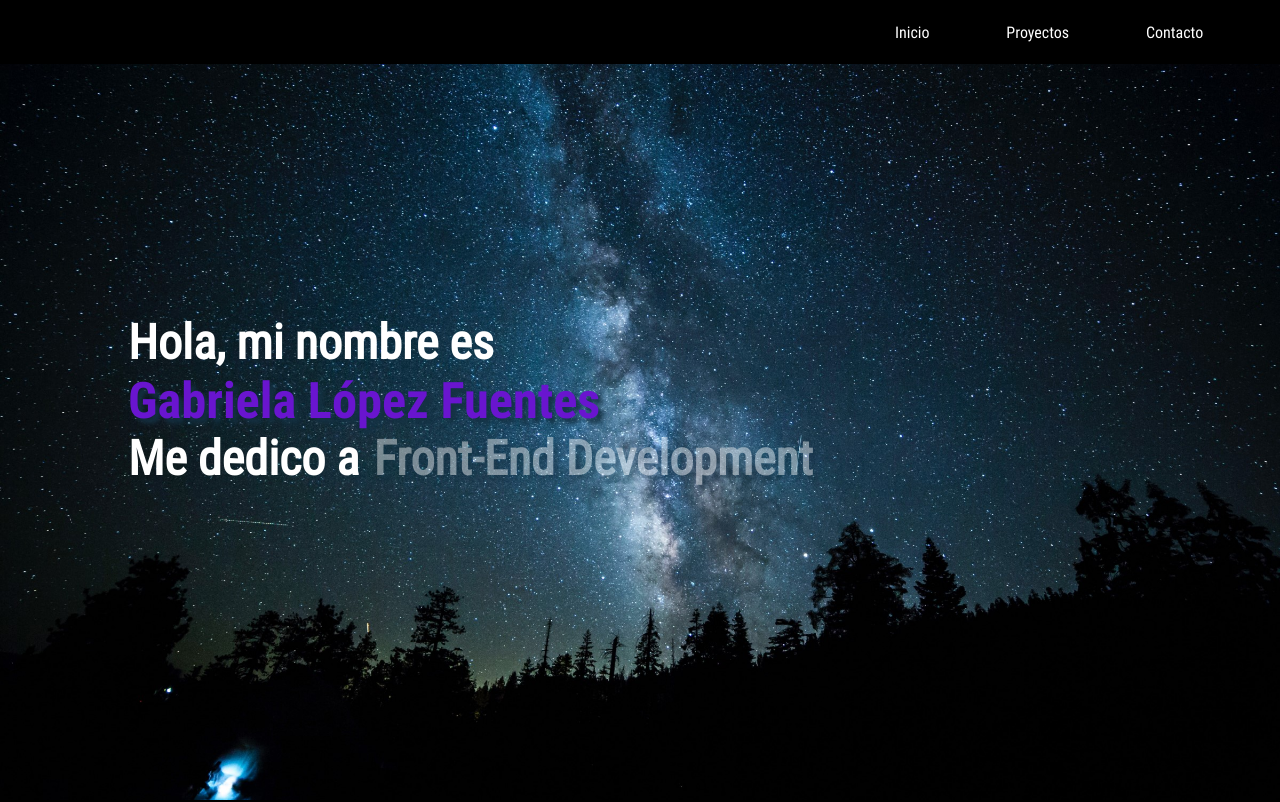
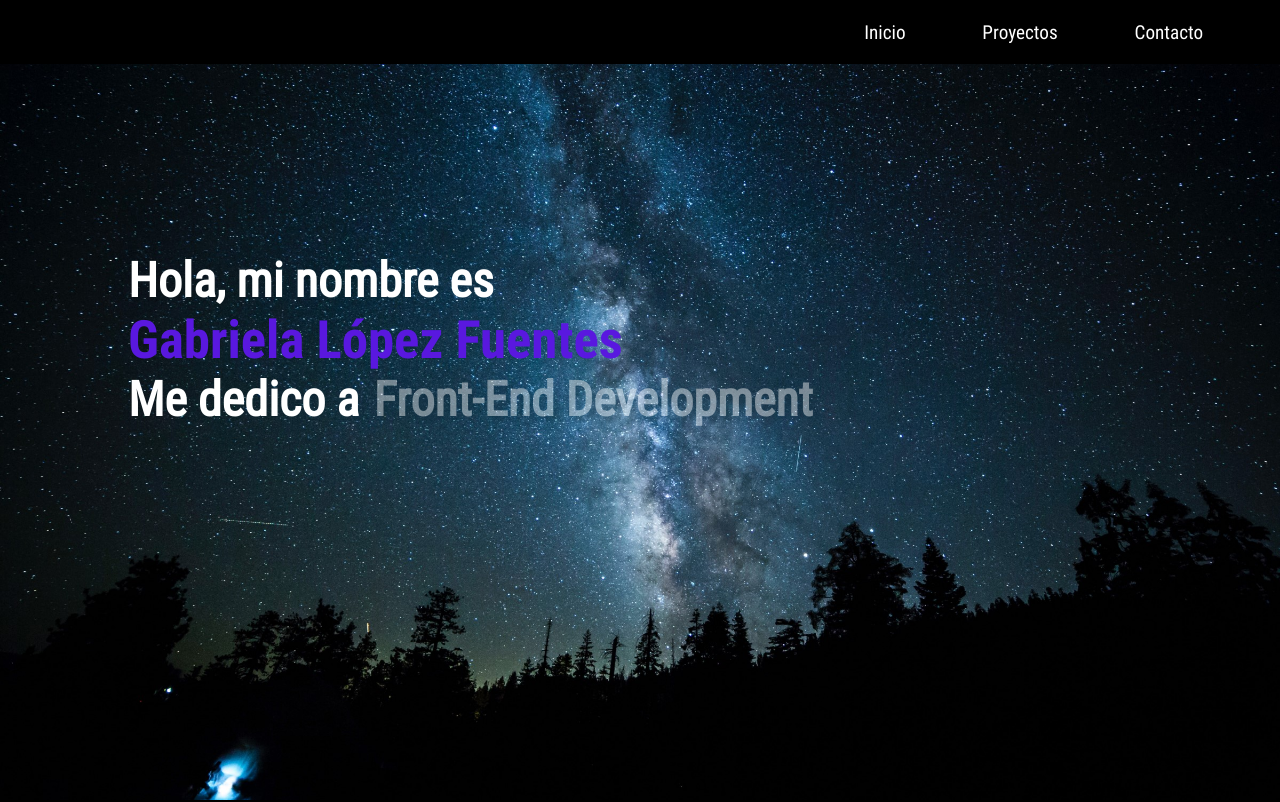
Before and after one commit to G4br13l4/my-portfolio, a React (Create React App) app: page / in a window 1280 px wide. Shown: the top 802 px of the page. Built offline with nearby package versions, Linux system fonts and the light colour scheme.

Commit message:
Make larger btns in mobile menu

```diff
--- a/src/styles/FixedNavbar.scss
+++ b/src/styles/FixedNavbar.scss
@@ -48,7 +48,7 @@ $l-devices: 992px;
     width: 26px;
     height: 16px;
     position: relative;
-    margin-right: 3%;
+    margin-right: 4%;
     i{
       @include transition($hamburger-speed);
       width: 26px;
@@ -76,6 +76,9 @@ $l-devices: 992px;
   }
 
   &__item {
+    margin-bottom: 3%;
+    height: 5vh;
+    font-size: 1.2em;
     a {
       height: 100%;
       width: 100%;
@@ -150,6 +153,8 @@ $l-devices: 992px;
 
       &__item{
         margin-right: 6%;
+        margin-bottom: 0;
+        height: auto;
       }
     }
 
--- a/src/styles/Intro.scss
+++ b/src/styles/Intro.scss
@@ -16,6 +16,7 @@ $l-devices: 992px;
 
   &__boxtxt {
     width: 80vw;
+    height: 45vh;
     white-space: normal;
   }
 
@@ -28,9 +29,8 @@ $l-devices: 992px;
 
     .name {
       font-family: 'RobotoCondensed-Bold';
-      color:#6915CF;
-      font-size: 1.05em;
-      text-shadow: 5px 5px 5px #143143;
+      color:#5918DF;
+      font-size: 1.1em;
     }
 
     //Animation Skills
```
